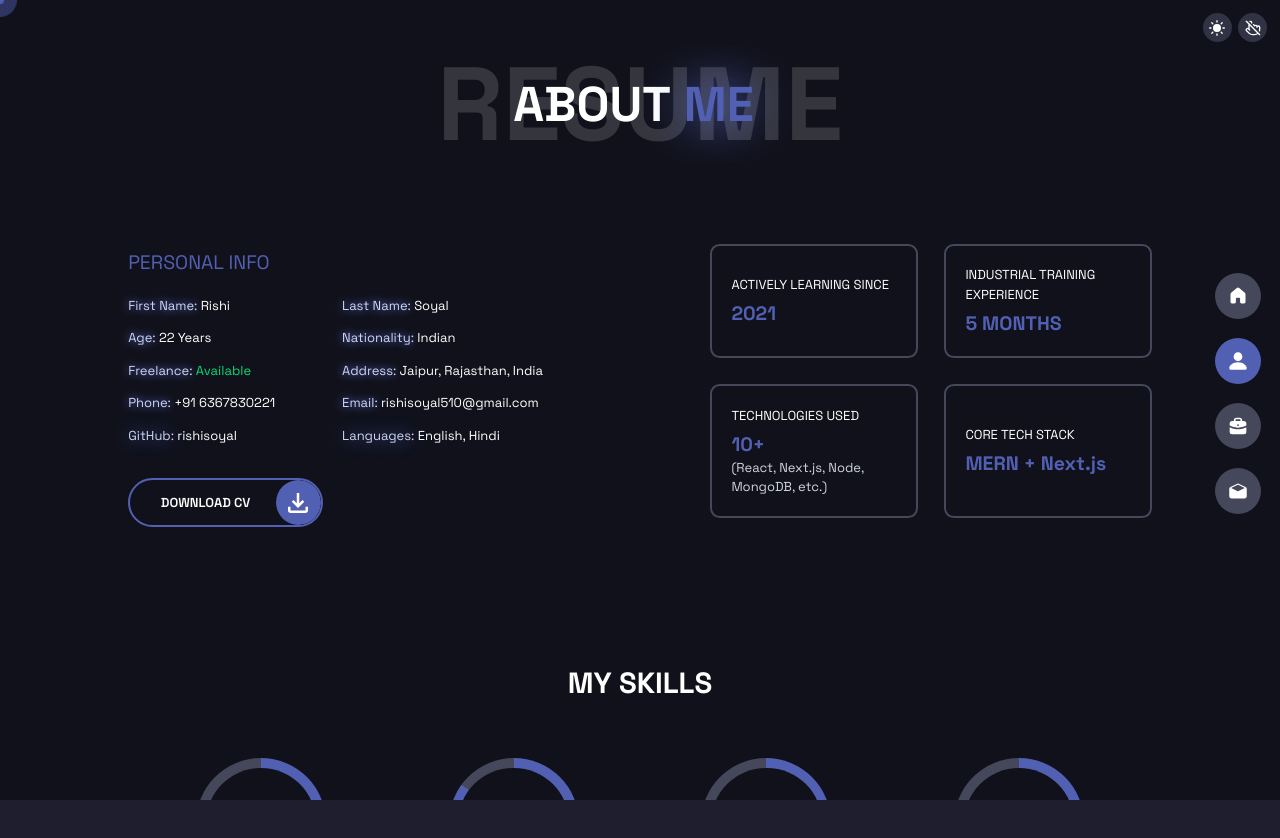
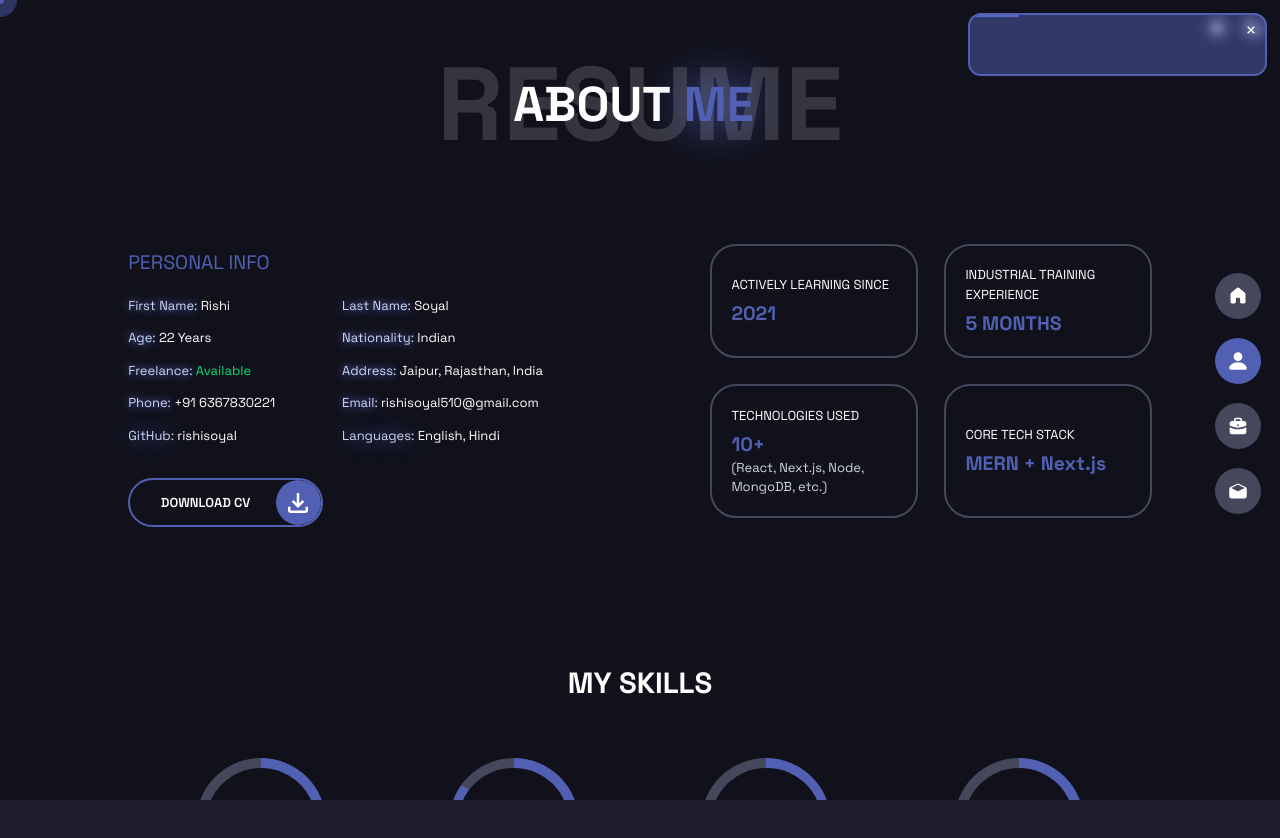
Before and after one commit to rishisoyal/portfolio-in-svelte, a SvelteKit app: page /about in a window 1280 px wide. Shown: the top 838 px of the page. Built offline with nearby package versions, Linux system fonts and the light colour scheme.

Commit message:
changes: increased rounding power, updated toast ui

```diff
--- a/src/components/about/About.svelte
+++ b/src/components/about/About.svelte
@@ -177,20 +177,20 @@
           class="grid min-h-full w-full grid-cols-1 gap-8 sm:grid-cols-2 lg:w-max"
         >
           <div
-            class="flex h-full w-full flex-col items-start justify-center gap-2 rounded-xl border-2 border-[#45475a] p-6 duration-500 ease-in-out hover:-translate-1.5 hover:shadow-[8px_8px_0px_0px_#45475a] hover:transition-all lg:w-64 dark:hover:shadow-[8px_8px_0px_0px_#cdd6f4]"
+            class="flex h-full w-full flex-col items-start justify-center gap-2 rounded-4xl border-2 border-[#45475a] p-6 duration-500 ease-in-out hover:-translate-1.5 hover:shadow-[8px_8px_0px_0px_#45475a] hover:transition-all lg:w-64 dark:hover:shadow-[8px_8px_0px_0px_#cdd6f4]"
           >
             <span class="stat-text full">ACTIVELY LEARNING SINCE</span>
             <span class="text-2xl font-bold text-[#5160b2]">2021</span>
           </div>
           <div
-            class="flex h-full w-full flex-col items-start justify-center gap-2 rounded-xl border-2 border-[#45475a] p-6 duration-500 ease-in-out hover:-translate-1.5 hover:shadow-[8px_8px_0px_0px_#45475a] hover:transition-all lg:w-64 dark:hover:shadow-[8px_8px_0px_0px_#cdd6f4]"
+            class="flex h-full w-full flex-col items-start justify-center gap-2 rounded-4xl border-2 border-[#45475a] p-6 duration-500 ease-in-out hover:-translate-1.5 hover:shadow-[8px_8px_0px_0px_#45475a] hover:transition-all lg:w-64 dark:hover:shadow-[8px_8px_0px_0px_#cdd6f4]"
           >
             <span class="stat-text text-md">INDUSTRIAL TRAINING EXPERIENCE</span
             >
             <span class="text-2xl font-bold text-[#5160b2]"> 5 MONTHS </span>
           </div>
           <div
-            class="flex h-full w-full flex-col items-start justify-center gap-2 rounded-xl border-2 border-[#45475a] p-6 duration-500 ease-in-out hover:-translate-1.5 hover:shadow-[8px_8px_0px_0px_#45475a] hover:transition-all lg:w-64 dark:hover:shadow-[8px_8px_0px_0px_#cdd6f4]"
+            class="flex h-full w-full flex-col items-start justify-center gap-2 rounded-4xl border-2 border-[#45475a] p-6 duration-500 ease-in-out hover:-translate-1.5 hover:shadow-[8px_8px_0px_0px_#45475a] hover:transition-all lg:w-64 dark:hover:shadow-[8px_8px_0px_0px_#cdd6f4]"
           >
             <span class="stat-text text-md">TECHNOLOGIES USED</span>
             <span>
@@ -202,7 +202,7 @@
             </span>
           </div>
           <div
-            class="flex h-full w-full flex-col items-start justify-center gap-2 rounded-xl border-2 border-[#45475a] p-6 duration-500 ease-in-out hover:-translate-1.5 hover:shadow-[8px_8px_0px_0px_#45475a] hover:transition-all lg:w-64 dark:hover:shadow-[8px_8px_0px_0px_#cdd6f4]"
+            class="flex h-full w-full flex-col items-start justify-center gap-2 rounded-4xl border-2 border-[#45475a] p-6 duration-500 ease-in-out hover:-translate-1.5 hover:shadow-[8px_8px_0px_0px_#45475a] hover:transition-all lg:w-64 dark:hover:shadow-[8px_8px_0px_0px_#cdd6f4]"
           >
             <span class="stat-text text-md">CORE TECH STACK</span>
             <span class="text-2xl font-bold text-[#5160b2]">
--- a/src/components/ui/Popup.svelte
+++ b/src/components/ui/Popup.svelte
@@ -27,7 +27,7 @@
 		<!-- svelte-ignore a11y_click_events_have_key_events -->
 		<!-- svelte-ignore a11y_no_static_element_interactions -->
 		<div
-			class="max-h-[90vh] w-full max-w-max overflow-y-auto rounded-2xl border-2 border-[#45475a] bg-[#DCE0E8] p-4 sm:p-6 dark:bg-[#11111b]"
+			class="max-h-[90vh] w-full max-w-max overflow-y-auto rounded-4xl border-2 border-[#45475a] bg-[#DCE0E8] p-4 sm:p-6 dark:bg-[#11111b]"
 			onclick={(e) => e.stopPropagation()}
 			in:fly={{ y: 20, opacity: 0.5, duration: 300 }}
 			out:fly={{ y: 20, opacity: 0, duration: 300 }}
--- a/src/components/ui/Toast.svelte
+++ b/src/components/ui/Toast.svelte
@@ -13,10 +13,10 @@
   };
 </script>
 
-{#if $toast.open}
+{#if true || $toast.open}
   <div class="animation-slide-in-right fixed right-0 z-999 w-full p-4 md:w-100">
     <div
-      class="flex w-full items-center justify-end gap-4 overflow-hidden rounded-xl border-2 p-4 backdrop-blur-xs md:h-18"
+      class="flex w-full items-center justify-end gap-4 overflow-hidden rounded-2xl border-2 p-2 backdrop-blur-xs"
       style={`
             background-color: ${severityColor[$toast.severity].bgColor};
             border-color: ${severityColor[$toast.severity].borderColor};
@@ -31,9 +31,10 @@
           $toast.severity
         ].borderColor};"
       ></div>
-      <div class="flex h-full w-full items-center justify-between">
+      <div class="flex w-full items-start p-2">
         {$toast.message}
-        <div class="flex h-full items-start">
+      </div>
+      <div class="flex h-[stretch] min-h-14 items-start">
         <button
           onclick={hideToast}
           class="cursor-pointer custom-cursor:cursor-none"
@@ -53,7 +54,6 @@
       </div>
     </div>
   </div>
-  </div>
 {/if}
 
 <style>
--- a/src/routes/contact/_components/ToolTipWrapper.svelte
+++ b/src/routes/contact/_components/ToolTipWrapper.svelte
@@ -16,7 +16,7 @@
   <!-- tooltip   -->
   {#if open}
     <div
-      class="animation-fade-in-down absolute -bottom-8 left-1/2 z-9 h-max w-max -translate-x-1/2 transform rounded bg-[#d20f3982] px-2 py-1 text-sm whitespace-nowrap dark:text-white"
+      class="animation-fade-in-down absolute -bottom-8 left-1/2 z-9 h-max w-max -translate-x-1/2 transform rounded-2xl bg-[#d20f3982] px-2 py-1 text-sm whitespace-nowrap dark:text-white"
     >
       {tooltip}
     </div>
--- a/src/routes/portfolio/_components/Card.svelte
+++ b/src/routes/portfolio/_components/Card.svelte
@@ -119,7 +119,7 @@
 
   <div>
     <img
-      class="w-full rounded-2xl border border-[#45475a]"
+      class="w-full rounded-4xl border border-[#45475a]"
       src={project.img!}
       alt={project.name!}
       width={720}
--- a/src/routes/portfolio/_components/Projects.svelte
+++ b/src/routes/portfolio/_components/Projects.svelte
@@ -26,7 +26,7 @@
       <!-- svelte-ignore a11y_no_static_element_interactions -->
       <div
         onclick={() => handleProjectClick(i)}
-        class="project-card animation-fade-in-left relative flex h-55 w-full cursor-pointer items-center justify-center overflow-hidden rounded-2xl border-2 border-[#45475a] bg-cover bg-center transition-all duration-300 ease-in-out custom-cursor:cursor-none"
+        class="project-card animation-fade-in-left relative flex h-55 w-full cursor-pointer items-center justify-center overflow-hidden rounded-4xl border-2 border-[#45475a] bg-cover bg-center transition-all duration-300 ease-in-out custom-cursor:cursor-none"
       >
         <img
           class="h-full w-full bg-cover"
```
Lines whose indentation alone changed are shown as unchanged.
